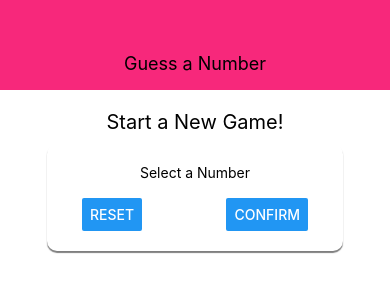
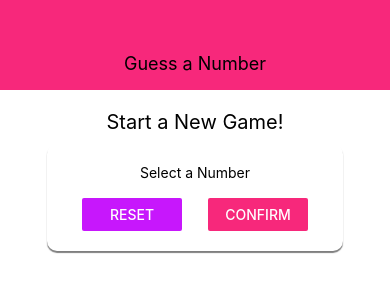
Before and after one commit to alexis791/guessing_number, a React Native app: screen / in a window 390 px wide. Shown: the top 300 px of the page. Built offline with nearby package versions, Linux system fonts and the light colour scheme.

Commit message:
Creating Constants Folder and styling buttons

```diff
--- a/components/Header.js
+++ b/components/Header.js
@@ -1,5 +1,7 @@
 import React from 'react'
 import { View, Text, StyleSheet} from 'react-native'
+
+import Colors from '../constants/colors'
 
 const Header = props => {
   return (
@@ -14,7 +16,7 @@
     width: '100%',
     height: 90,
     paddingTop: 36,
-    backgroundColor: '#f7287b',
+    backgroundColor: Colors.primary,
     alignItems: 'center',
     justifyContent: 'center'
   },
--- /dev/null
+++ b/constants/colors.js
@@ -0,0 +1,4 @@
+export default {
+  primary: '#f7287b',
+  secondary: '#c717fc'
+}
--- a/screens/StartGameScreen.js
+++ b/screens/StartGameScreen.js
@@ -2,6 +2,7 @@
 import { View, Text, StyleSheet, TextInput, Button } from 'react-native'
 
 import Card from '../components/Card'
+import Colors from '../constants/colors'
 
 const StartGameScreen = props => {
   return (
@@ -11,8 +12,12 @@
         <Text>Select a Number</Text>
         <TextInput />
         <View style={styles.buttonContainer}>
-          <Button title="Reset" onPress={() => {}} />
-          <Button title="Confirm" onPress={() => {}} />
+          <View style={styles.button}>
+            <Button title="Reset" onPress={() => {}} color={Colors.secondary}/>
+          </View>
+          <View style={styles.button}>
+            <Button title="Confirm" onPress={() => {}} color={Colors.primary} />
+          </View>
         </View>
       </Card>
     </View>
@@ -39,6 +44,9 @@
     width: '100%',
     justifyContent: 'space-between',
     paddingHorizontal: 15
+  },
+  button: {
+    width: 100
   }
 })
 
```
